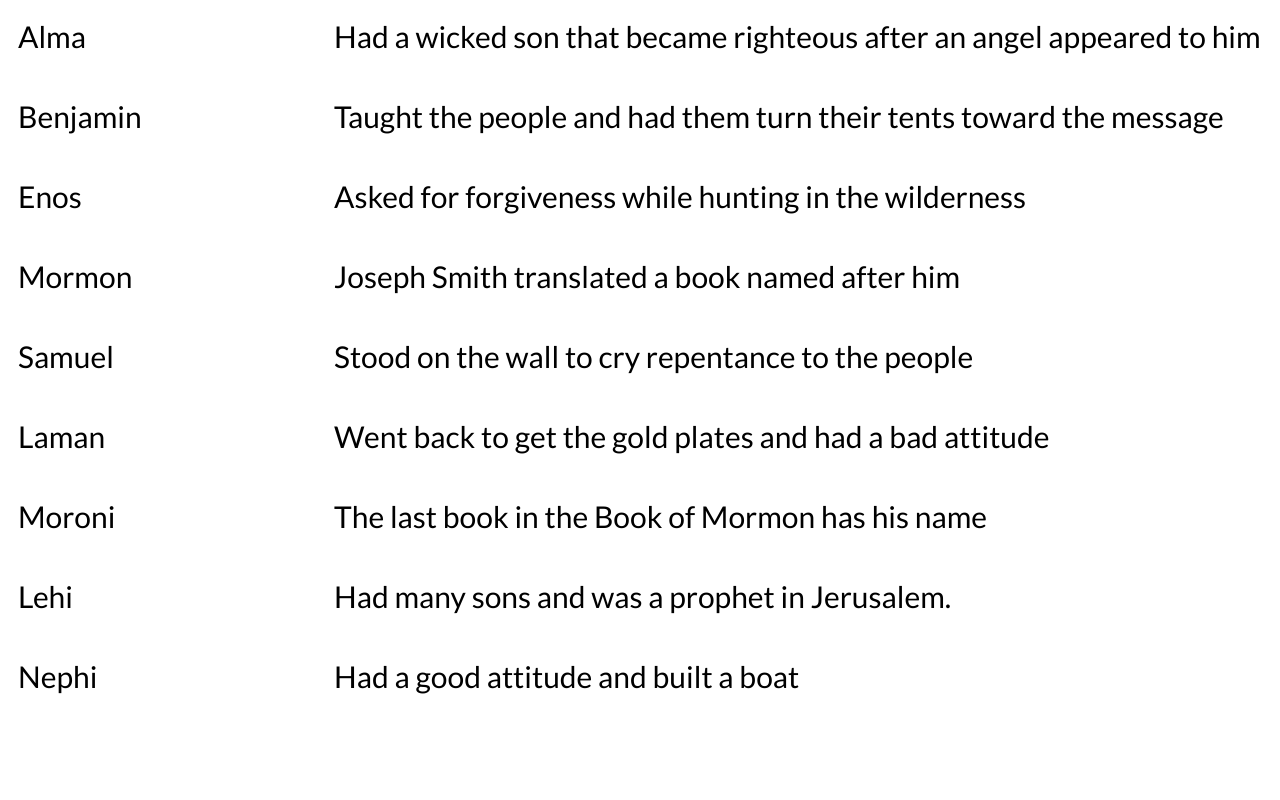
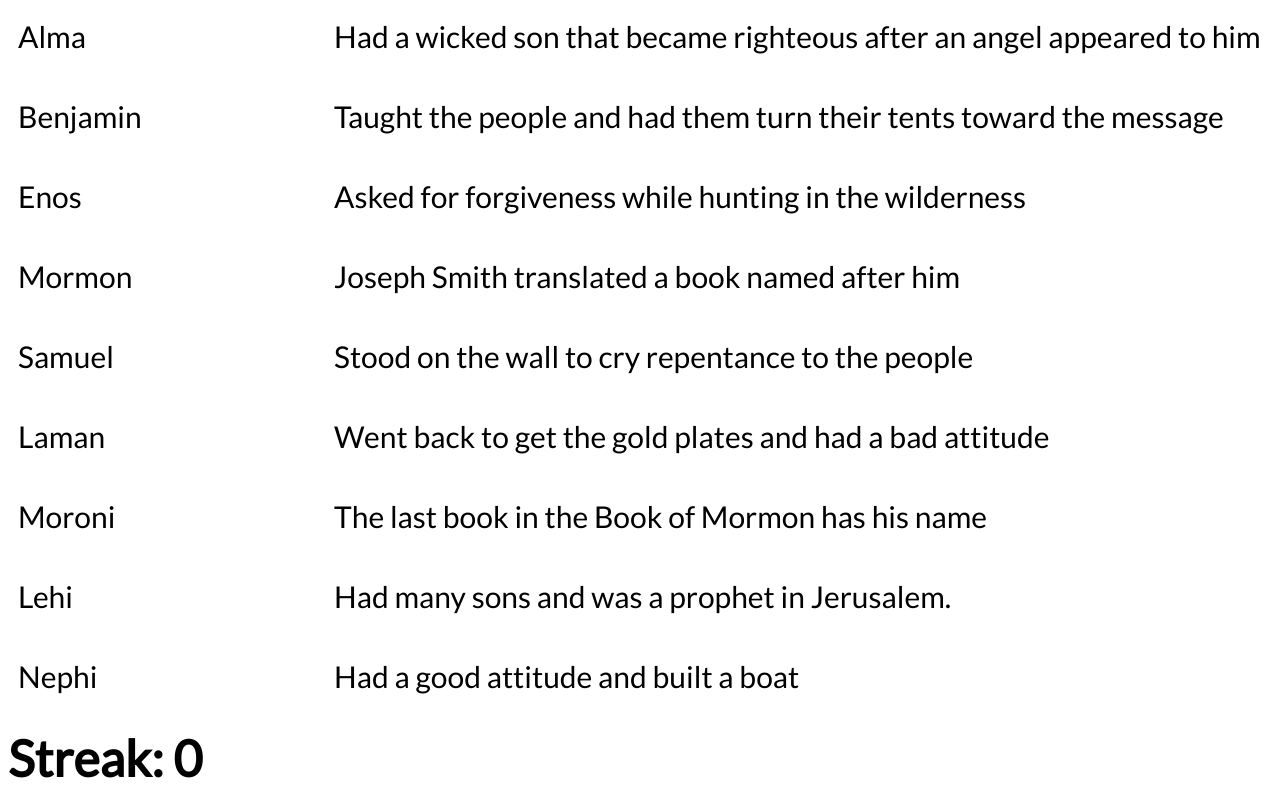
Before and after one commit to ericthornton88/scripture-characters, a plain HTML site: page index.html in a window 1280 px wide. Both pictures are taken after a click on the element 798 px from the left and 48 px from the top of the page. Drawn offline with nearby package versions, Linux system fonts and the light colour scheme.

Commit message:
Added streak

```diff
--- a/index.html
+++ b/index.html
@@ -10,7 +10,6 @@
     <title></title>
   </head>
   <body>
-    <div class="main-container">
       <div class="left-container">
         <div id="character-name">
 
@@ -21,6 +20,8 @@
 
         </div>
       </div>
-    </div>
+      <div class="streak">
+        <h3>Streak: 0</h3>
+      </div>
   </body>
 </html>
--- a/main.js
+++ b/main.js
@@ -28,10 +28,12 @@ $(function() {
           if (obj_key == $('p.active').text()) {
             $('p.active').removeClass('active').addClass('success');
             $(this).addClass('success');
-
+            streak += 1
+            $('.streak h3').text('Streak: ' + streak)
           } else {
             $('p.active').removeClass('active')
             streak = 0
+            $('.streak h3').text('Streak: ' + streak)
           }
           break;
         }
--- a/styles.css
+++ b/styles.css
@@ -7,8 +7,19 @@ p {
   font-family: 'Lato', sans-serif;
 }
 
+h3 {
+  font-family: 'Lato', sans-serif;
+  font-size: 50px;
+  display: block;
+  margin: 0 auto;
+}
+
+.streak {
+  display: inline-block;
+  margin: 0 auto;
+}
+
 .main-container {
-  background-color: yellow;
   width: 100%;
   margin: 0 auto;
 }
```
